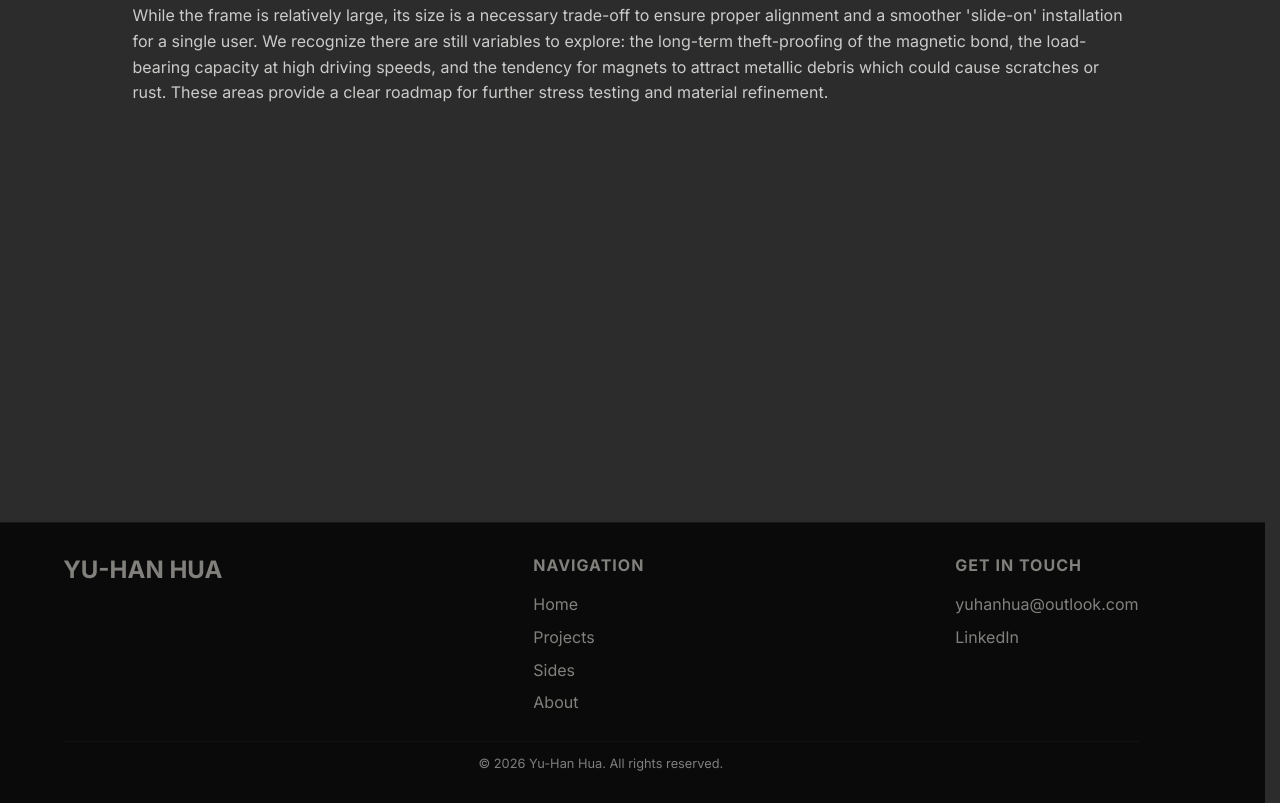
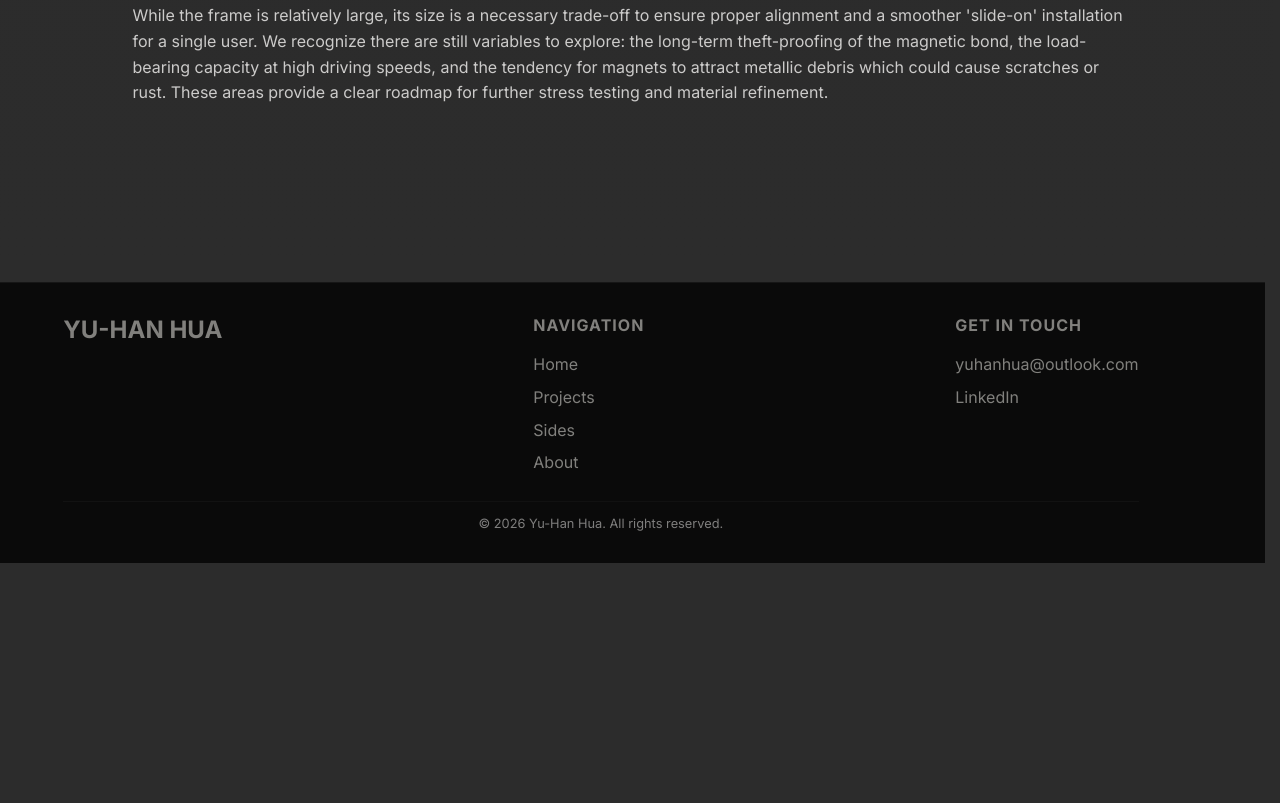
Before and after one commit to 00yuhan/Test-webbsida, a plain HTML site: page ProjectSatcube.html in a window 1280 px wide. Shown: the part 5422-6225 px from the top of the page. After the commit the page ends 5985 px from the top, so only its background shows below. Drawn offline with Linux system fonts and the light colour scheme.

Commit message:
bottomspace removed

```diff
--- a/ProjectSatcube.html
+++ b/ProjectSatcube.html
@@ -249,7 +249,6 @@
                         or rust. These areas provide a clear roadmap for further stress testing and material refinement.
                     </p>
                 </div>
-                <div class="bottomSpacer"></div>
             </div>
         </div>
 
```
